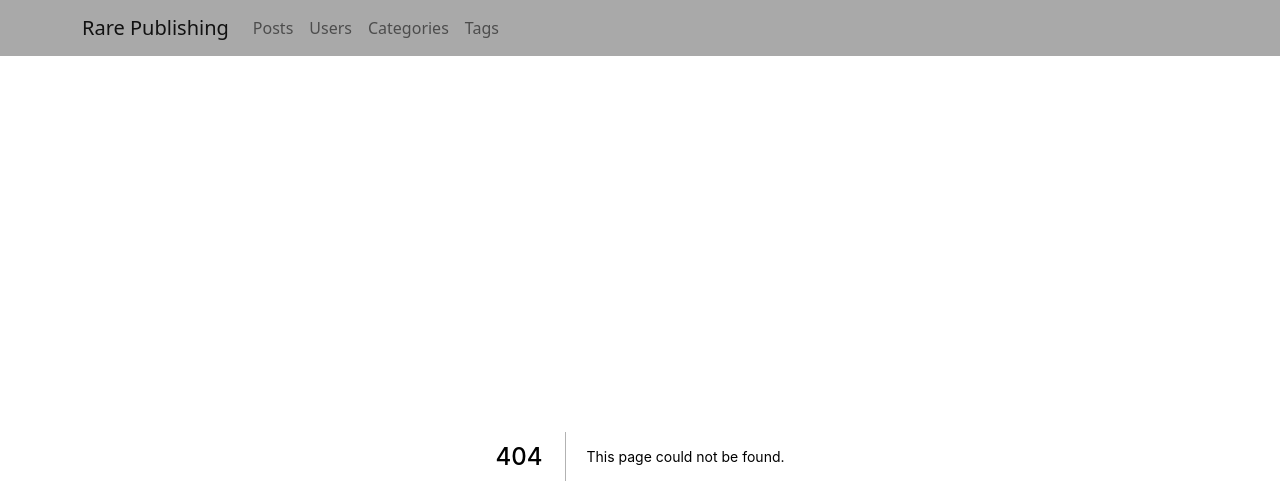
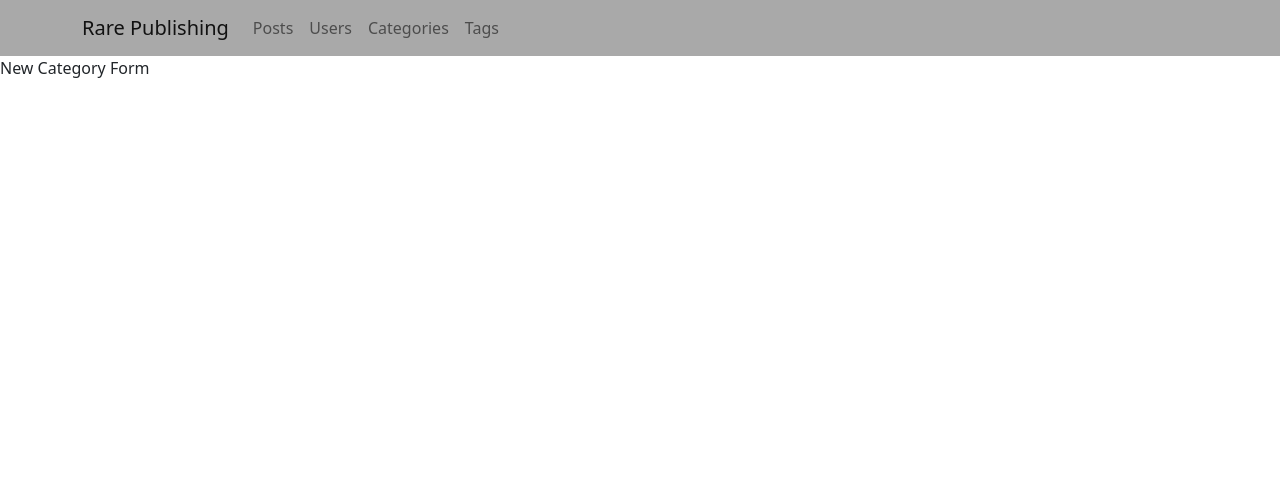
Before and after one commit to rossm933/rare-client-nextjs, a Next.js app: page /categories/new in a window 1280 px wide. Before the commit this address had no page. Shown: the top 504 px of the page. Built offline with nearby package versions, Linux system fonts and the light colour scheme.

Commit message:
button route working as expected for create new category

```diff
--- a/pages/categories.js
+++ b/pages/categories.js
@@ -11,7 +11,7 @@ export default function ViewCategories() {
 
   return (
     <>
-      <Button>Create New Category</Button>
+      <Button href="/categories/new">Create New Category</Button>
       <Table>
         <thead>
           <tr>
@@ -26,9 +26,7 @@ export default function ViewCategories() {
           ) : (
             categories.map((c) => (
               <tr key={c.id}>
-                {' '}
-                {/* Ensure each row has a unique key */}
-                <td>{c.label}</td> {/* Use <td> instead of <th> for table data */}
+                <td>{c.label}</td>
               </tr>
             ))
           )}
--- /dev/null
+++ b/pages/categories/new.js
@@ -0,0 +1,7 @@
+export default function newCategory() {
+  return (
+    <div>
+      New Category Form
+    </div>
+  );
+}
```
